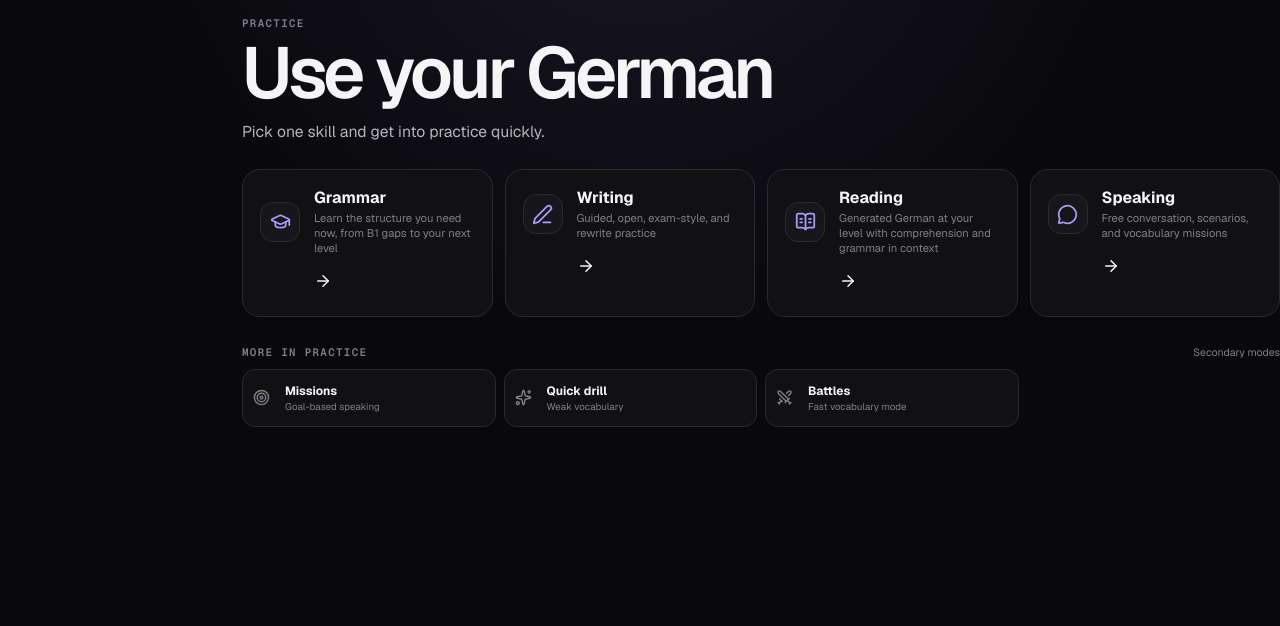
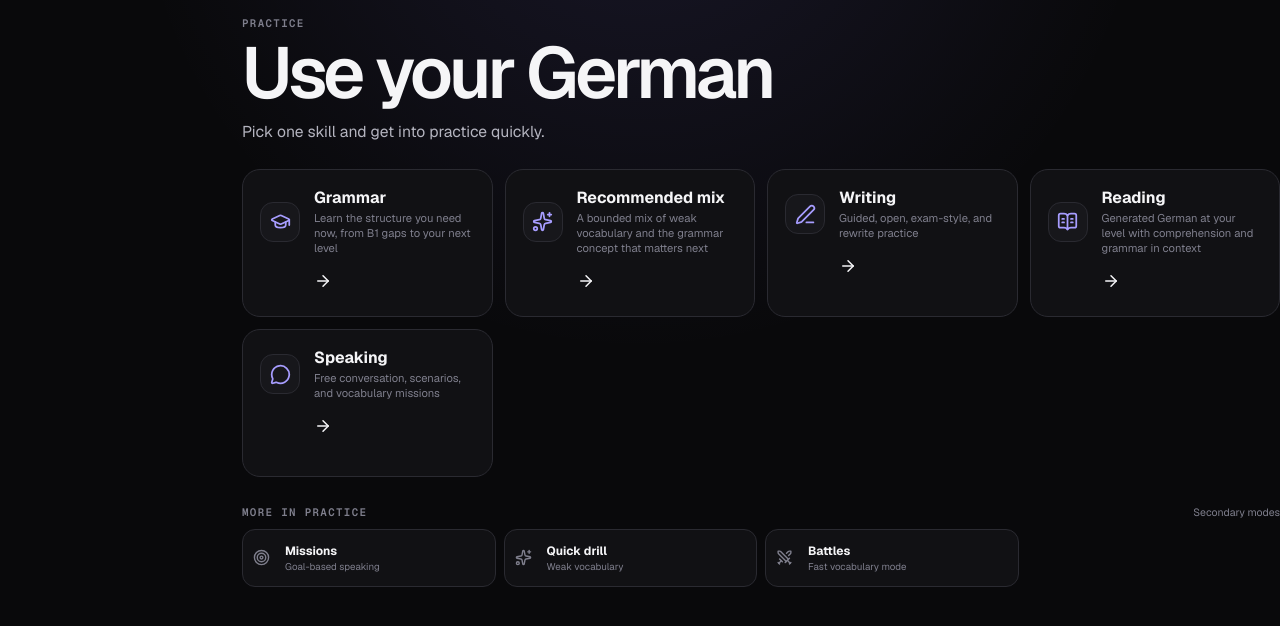
Before and after one commit to Amirmfth/U-Vocab, a Next.js app: page /practice in a window 1280 px wide. Shown: the top 626 px of the page. Built offline with nearby package versions, Linux system fonts and the light colour scheme; no server answers.

Commit message:
feat(grammar): add bounded mixed vocabulary and grammar practice

```diff
--- a/src/app/practice/page.tsx
+++ b/src/app/practice/page.tsx
@@ -38,6 +38,15 @@ function PracticeHub() {
           <span className="practice-lane-copy">
             <strong>Grammar</strong>
             <small>Learn the structure you need now, from B1 gaps to your next level</small>
+          </span>
+          <ArrowRight size={18} />
+        </Link>
+
+        <Link href="/practice?mixed=1" className="practice-lane">
+          <span className="practice-lane-icon"><Sparkles size={21} /></span>
+          <span className="practice-lane-copy">
+            <strong>Recommended mix</strong>
+            <small>A bounded mix of weak vocabulary and the grammar concept that matters next</small>
           </span>
           <ArrowRight size={18} />
         </Link>
@@ -97,13 +106,86 @@ function PracticeHub() {
 export default async function PracticePage({
   searchParams,
 }: {
-  searchParams: Promise<{ lexeme?: string; drill?: string; grammar?: string }>;
+  searchParams: Promise<{ lexeme?: string; drill?: string; grammar?: string; mixed?: string }>;
 }) {
   await connection();
   const params=await searchParams;
-  if(!params.lexeme&&params.drill!=="1"&&!params.grammar) return <PracticeHub/>;
+  if(!params.lexeme&&params.drill!=="1"&&!params.grammar&&params.mixed!=="1") return <PracticeHub/>;
 
   const user=await getCurrentUser();
+
+  if(params.mixed==="1"){
+    const [grammarExercises, weakVocabulary] = await Promise.all([
+      buildGrammarPracticeSession({
+        userId:user.id,
+        currentLevel:user.currentLevel,
+        targetLevel:user.targetLevel,
+        limit:3,
+      }),
+      db.userVocabulary.findMany({
+        where:{ userId:user.id },
+        include:{
+          lexeme:{
+            include:{
+              patterns:true,
+              translations:true,
+              examples:true,
+              mistakes:{
+                where:{ userId:user.id,resolvedAt:null,grammarConceptId:null },
+                select:{ type:true },
+              },
+            },
+          },
+        },
+        orderBy:[
+          { production:"asc" },
+          { contextualUsage:"asc" },
+          { meaningRecall:"asc" },
+        ],
+        take:3,
+      }),
+    ]);
+
+    const recentVocabularyTypes:ExerciseType[]=[];
+    const vocabularyExercises=weakVocabulary.map((item,index)=>{
+      const type=selectExerciseType({
+        recognition:item.recognition,
+        meaningRecall:item.meaningRecall,
+        production:item.production,
+        contextualUsage:item.contextualUsage,
+        mistakeTypes:item.lexeme.mistakes.map((mistake)=>mistake.type),
+      },eligibleExerciseTypes(item.lexeme),recentVocabularyTypes);
+      recentVocabularyTypes.push(type);
+      return {
+        id:"mixed-vocab:"+item.id+":"+index,
+        userVocabularyId:item.id,
+        lemma:item.lexeme.lemma,
+        exercise:buildExercise(type,item.lexeme,user.preferredTranslation),
+      };
+    });
+
+    const mixedExercises=[
+      ...grammarExercises.slice(0,3),
+      ...vocabularyExercises,
+    ].slice(0,6);
+
+    if(!mixedExercises.length){
+      return <main className="page focus-page">
+        <section className="empty-state compact-empty">
+          <strong>No recommended practice is available yet.</strong>
+          <Link href="/practice" className="text-link">Back to Practice</Link>
+        </section>
+      </main>;
+    }
+
+    return <main className="page focus-page">
+      <div className="focus-meta">
+        <Link href="/practice">Practice</Link>
+        <span>Recommended mix</span>
+      </div>
+      <PracticeForm exercises={mixedExercises}/>
+    </main>;
+  }
 
   if(params.grammar){
     const grammarExercises=await buildGrammarPracticeSession({
```
